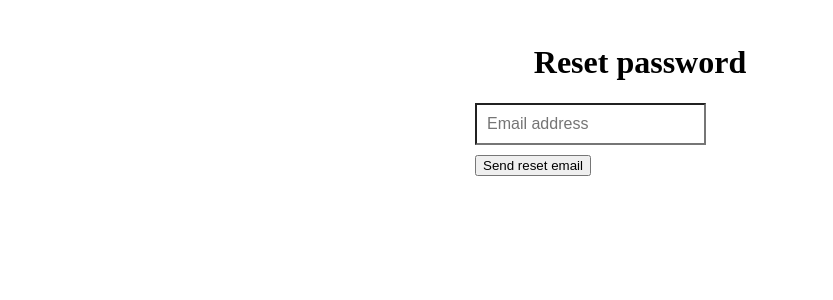
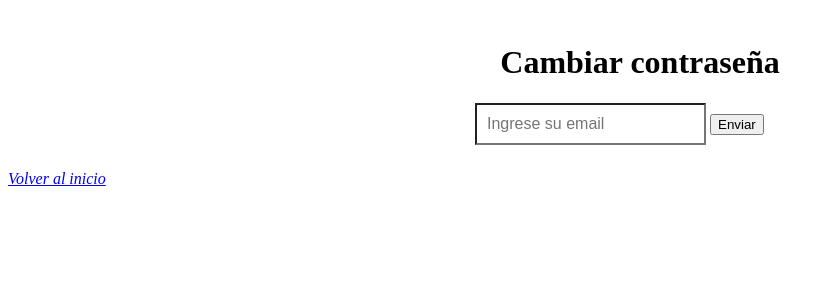
Before and after one commit to lucasquieresopa/proyecto_veterinaria, a Django app: page /password_reset/ in a window 1280 px wide. Shown: the top 300 px of the page, without its empty margins (0-833 px from the left). Run offline with Django 4.2, Linux system fonts and the light colour scheme.

Commit message:
acomodo textos pantalla cambiar contraseña

```diff
--- a/templates/registration/password_reset_form.html
+++ b/templates/registration/password_reset_form.html
@@ -35,10 +35,12 @@
 
 
 <form method="POST" class="form-signin">{% csrf_token %}
-	<h1 class="h3 mb-3 font-weight-normal">Reset password</h1>
-    <input name="email" class="form-control" placeholder="Email address" type="email" id="id_email" required="true">
-	<button class="btn btn-lg btn-primary btn-block" type="submit">Send reset email</button>
+	<h1 class="h3 mb-3 font-weight-normal">Cambiar contraseña</h1>
+    <input name="email" class="form-control" placeholder="Ingrese su email" type="email" id="id_email" required="true">
+	<button class="btn btn-lg btn-primary btn-block" type="submit">Enviar</button>
 </form>
+
+<a href="{% url 'login' %}"><i>Volver al inicio</i></a>
 
 
 
```
